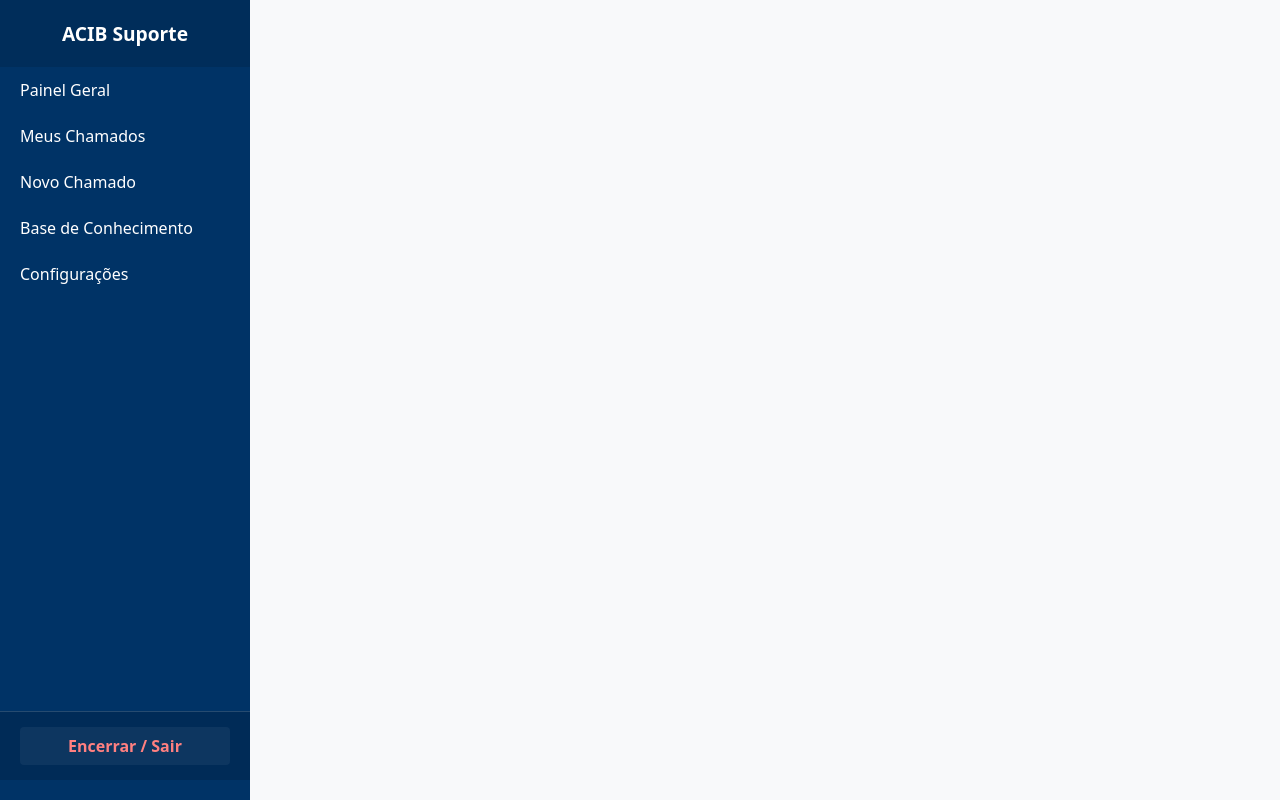
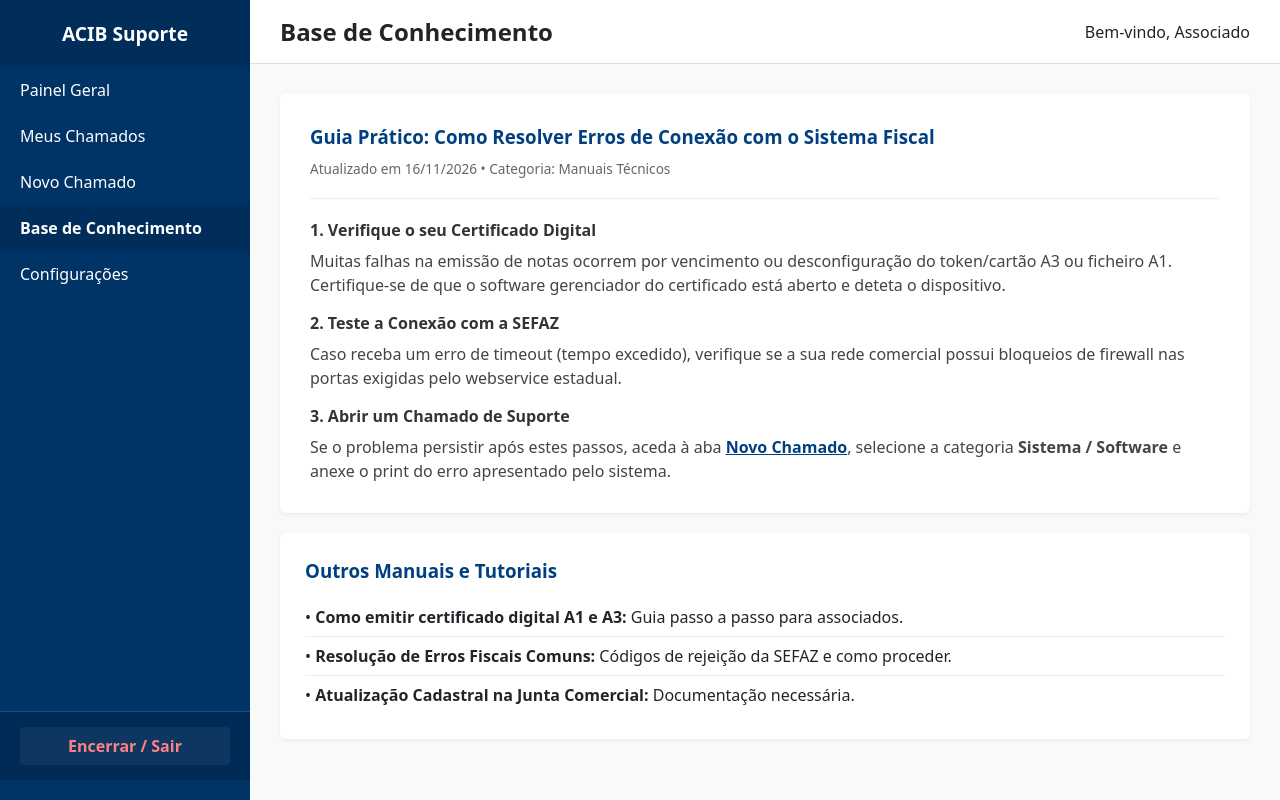
Before and after one commit to CarolineOliveiraSilva/acib-suporte, a Spring Boot app: page /base-conhecimento in a window 1280 px wide. Run offline with Spring Boot 4, Linux system fonts and the light colour scheme.

Commit message:
fix: restaura conteudo principal da base de conhecimento

```diff
--- a/src/main/resources/templates/base-conhecimento.html
+++ b/src/main/resources/templates/base-conhecimento.html
@@ -1,44 +1,42 @@
 <!DOCTYPE html>
-<html xmlns:th="http://www.thymeleaf.org">
+<html lang="pt-BR" xmlns:th="http://www.thymeleaf.org">
 
 <head>
     <meta charset="UTF-8">
-    <title>ACIB Suporte - Base de Conhecimento</title>
+    <meta name="viewport" content="width=device-width, initial-scale=1.0">
+    <title>ACIB - Portal de Suporte | Base de Conhecimento</title>
     <link rel="stylesheet" th:href="@{/css/style.css(v=3)}">
 </head>
 
 <body class="dashboard-layout">
 
-    <!-- Menu Lateral Corrigido -->
-    <div class="sidebar">
-        <div class="sidebar">
-    <!-- Topo: Logótipo e Links do Menu agrupa-dos em cima -->
+    <!-- Menu Lateral Fixo -->
+    <aside class="sidebar">
         <div class="sidebar-top">
             <div class="sidebar-header">ACIB Suporte</div>
             <ul class="sidebar-menu">
                 <li><a href="/dashboard">Painel Geral</a></li>
                 <li><a href="/meus-chamados">Meus Chamados</a></li>
                 <li><a href="/novo-chamado">Novo Chamado</a></li>
-            <li><a href="/base-conhecimento">Base de Conhecimento</a></li>
+                <li class="active"><a href="/base-conhecimento">Base de Conhecimento</a></li>
                 <li><a href="/configuracoes">Configurações</a></li>
             </ul>
         </div>
 
-    <!-- Fundo: Botão de Sair colado na base -->
         <div class="sidebar-footer">
             <a href="/login">Encerrar / Sair</a>
         </div>
-</div>
+    </aside>
 
     <!-- Conteúdo Principal -->
-    <div class="main-content">
-        <div class="header">
+    <main class="main-content">
+        <header class="header">
             <h2>Base de Conhecimento</h2>
             <span>Bem-vindo, Associado</span>
-        </div>
+        </header>
 
         <div class="container">
-            <!-- Artigo / Tutorial Fictício Detalhado -->
+            <!-- Artigo / Tutorial Detalhado -->
             <div class="table-container" style="padding: 30px; margin-bottom: 20px;">
                 <h3 style="margin-bottom: 10px; color: var(--primary-color);">Guia Prático: Como Resolver Erros de Conexão com o Sistema Fiscal</h3>
                 <p style="font-size: 0.85rem; color: #666; margin-bottom: 20px;">Atualizado em 16/11/2026 • Categoria: Manuais Técnicos</p>
@@ -71,7 +69,7 @@
                 </ul>
             </div>
         </div>
-    </div>
+    </main>
 
 </body>
 
```
Lines whose indentation alone changed are shown as unchanged.
